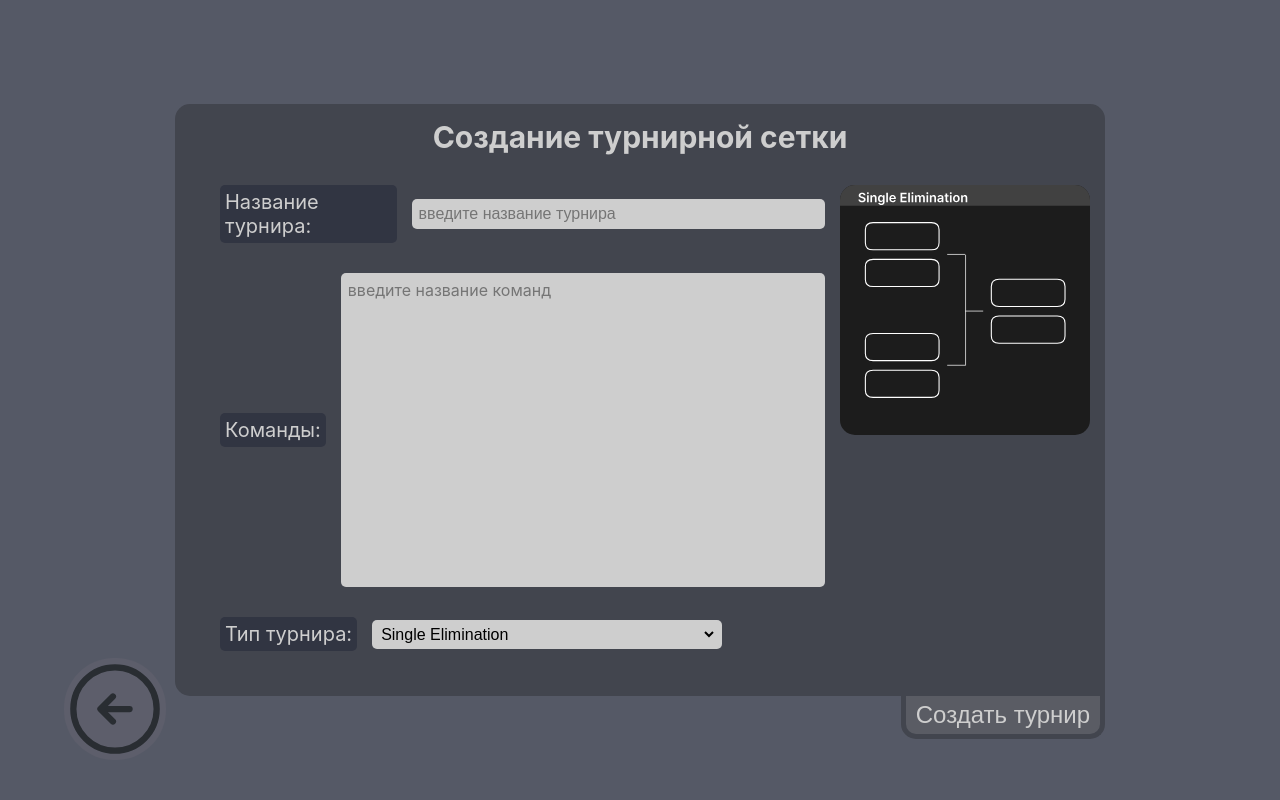
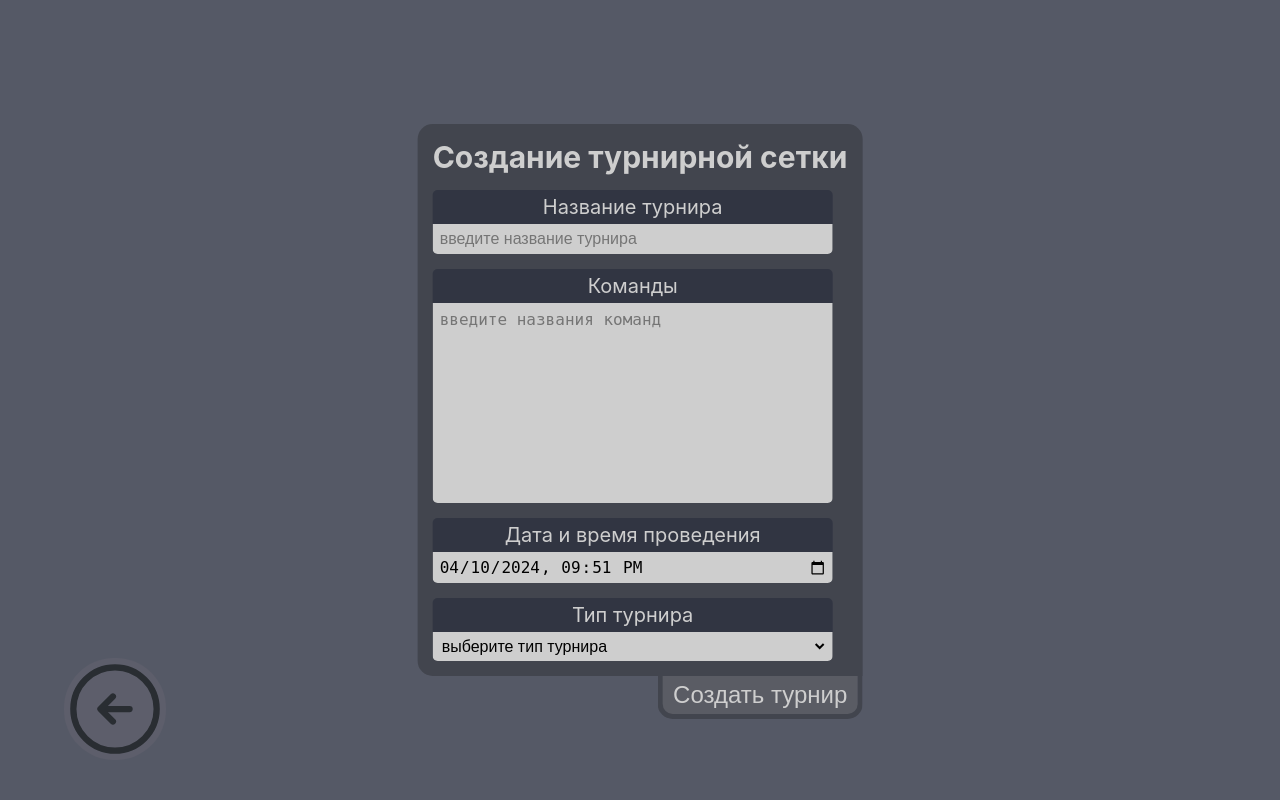
Before and after one commit to Pirantel23/TournamentGenerator, a Django app: template templates/tournament/create_tournament.html in a window 1280 px wide. Run offline with Django 4.2, Linux system fonts and the light colour scheme; the template is opened without the code that fills it, so the values that code supplies are empty.

Commit message:
changed create-tournament

```diff
--- a/static/script.js
+++ b/static/script.js
@@ -73,19 +73,51 @@ function changeImage() {
     const tournamentType = document.querySelector('.tournament-type').value;
     const imageContainer = document.getElementById('image-container');
 
-    // Очищаем контейнер картинки перед добавлением новой
+    if (!tournamentType) {
+        return;
+    }
     imageContainer.innerHTML = '';
 
-    // Создаем новый элемент изображения и добавляем его в контейнер
     const image = document.createElement('img');
     if (tournamentType === 'single') {
-        image.src = '/static/single-elimination.svg'; // Путь к изображению для Single Elimination
+        image.src = '/static/single-elimination.svg';
     } else if (tournamentType === 'double') {
-        image.src = '/static/double-elimination.svg'; // Путь к изображению для Double Elimination
+        image.src = '/static/double-elimination.svg';
     }
     imageContainer.appendChild(image);
 }
+
 changeImage();
+
+function getMinDateTime() {
+    const now = new Date();
+    const year = now.getFullYear();
+    const month = String(now.getMonth() + 1).padStart(2, '0');
+    const day = String(now.getDate()).padStart(2, '0');
+    const hours = String(now.getHours()).padStart(2, '0');
+    const minutes = String(now.getMinutes() + 1).padStart(2, '0');
+    return `${year}-${month}-${day}T${hours}:${minutes}`;
+}
+
+document.addEventListener("DOMContentLoaded", function() {
+    const minDateTime = getMinDateTime();
+    document.querySelector('.tournament_datetime').value = minDateTime;
+    document.querySelector('.tournament_datetime').min = minDateTime;
+});
+
+// Функция, которая будет вызываться при отправке формы
+function handleSubmit(event) {
+    const teamNames = document.getElementById('teamNames').value.trim();
+    const lines = teamNames.split('\n').filter(function(line) {
+        return line.trim() !== '';
+    });
+
+    if (lines.length < 2) {
+        alert('Введите минимум две строки для названий команд.');
+        event.preventDefault();
+    }
+}
+document.querySelector('form').addEventListener('submit', handleSubmit);
 
 
 // Говно код
--- a/static/styles.css
+++ b/static/styles.css
@@ -2,7 +2,7 @@
     background-image: url('background.svg');
     background-size: cover;
     background-repeat: no-repeat;
-    background-attachment: fixed; /* Зафиксируем фон */
+    background-attachment: fixed;
     font-family: 'Inter', sans-serif;
     margin: 0;
     padding: 0;
@@ -54,7 +54,7 @@
 .login-button {
     margin-right: 30px;
     padding: 5px 45px;
-    font-size: 36px;
+    font-size: 32px;
     background-color: #979797;
     color: #ffffff;
     border-radius: 5px;
@@ -98,7 +98,7 @@
     margin: 5px;
     overflow: hidden;
     text-overflow: ellipsis;
-    font-size: 36px;
+    font-size: 32px;
     white-space: nowrap;
     text-align: center
 }
@@ -116,7 +116,7 @@
     position: absolute;
     top: 100%;
     padding: 0 45px;
-    font-size: 36px;
+    font-size: 32px;
     background-color: #a93c3c;
     color: #ffffff;
     border: 5px solid #555966;
@@ -136,7 +136,7 @@
 .sidebar {
     position: relative;
     width: 75px;
-    height: 100vh;
+    height: calc(100vh - 120px);
     background-color: #313542;
     float: left;
     transition: width 0.3s;
@@ -147,13 +147,13 @@
     transition: transform 0.3s;
     transform: scale(50%);
     user-select: none;
-    margin: 20px; /* Добавляем отступ между элементами */
+    margin: 200px;
 
 }
 
 .sidebar:hover .chat-icon,
 .sidebar:hover .tournament-logo {
-    transform: scale(120%);
+    transform: scale(150%);
 }
 
 .sidebar-content {
@@ -221,7 +221,7 @@ ul {
     display: flex;
     align-items: center;
     justify-content: center;
-    font-size: 24px;
+    font-size: 32px;
     color: white;
     height: 40px;
     text-align: center;
@@ -256,7 +256,7 @@ ul {
     align-items: center;
     justify-content: center;
     text-decoration: none;
-    font-size: 24px;
+    font-size: 32px;
     color: white;
     height: 100%;
     padding: 0 10px;
@@ -303,7 +303,7 @@ ul {
     background: #5a5c64;
     margin-top: 10px;
     position: relative;
-    left: calc(50% - 50px);
+    left: calc(50% - 50px); /* переделать, так как при отсутствии соревнований криво сдвигается */
 }
 
 .create-button:hover{
@@ -318,12 +318,12 @@ ul {
     color: #cecece;
 }
 
-.create-tournament-container{
+
+.create-tournament-container {
     position: absolute;
     top: 50%;
     left: 50%;
     transform: translate(-50%, -50%);
-    width: 900px;
     background: #42454E;
     border-radius: 15px 15px 0 15px;
     padding: 15px;
@@ -331,7 +331,7 @@ ul {
     flex-direction: column;
 }
 
-.create-tournament-container h2{
+.create-tournament-container h2 {
     position: relative;
     display: flex;
     justify-content: center;
@@ -339,52 +339,43 @@ ul {
     margin: 0;
 }
 
-.create-tournament-field{
+.create-tournament-container form {
     display: flex;
-    margin: 30px;
-    align-items: center;
+    flex-wrap: wrap;
+    flex-direction: column;
+    align-content: space-between;
+    max-height: 1000px;
 }
 
-.create-tournament-field label{
-    background: #313542;
-    border-radius: 5px;
-    padding: 5px;
-    margin-right: 15px;
-    max-width: 30%;
+.create-tournament-field {
+    display: flex;
+    margin-top: 15px;
+    flex-direction: column;
 }
 
-.create-tournament-field .tournament-name {
-    align-items: center;
+.create-tournament-field label {
+    background: #313542;
+    border-radius: 5px 5px 0 0;
+    padding: 5px;
+    text-align: center;
+    white-space: nowrap;
+}
+
+.create-tournament-field input,
+.create-tournament-field textarea,
+.create-tournament-field select {
+    width: 400px;
     font-size: 80%;
     border: 5px solid transparent;
-    border-radius: 5px;
+    border-radius: 0 0 5px 5px;
     background: #cecece;
-    width: 50ch;
-
+    box-sizing: border-box;
 }
 
-
-.create-tournament-field .tournament-teams {
-    font-family: 'Inter', sans-serif;
-    width: 100%;
-    height: 300px;
-    font-size: 80%;
-    border: 5px solid transparent;
-    border-radius: 5px;
-    background: #cecece;
+.create-tournament-field textarea {
+    height: 200px; /* >_< */
     resize: none;
     white-space: nowrap;
-
-}
-
-.create-tournament-field select {
-    width: 350px;
-    align-items: center;
-    font-size: 80%;
-    border: 5px solid transparent;
-    border-radius: 5px;
-    background: #cecece;
-
 }
 
 .create-tournament-button {
@@ -406,30 +397,20 @@ ul {
     color: black;
 }
 
-
-.addTeam-button{
-    padding: 5px 10px;
-    margin-left: 10px;
-    background-color: #5A5C64;
-    color: #cecece;
-    border-radius: 5px;
-    border: 1px solid black;
-    text-decoration: none;
-    font-size: 24px;
+.image-container {
+    display: flex;
+    text-align: center;
+    justify-content: center;
 }
 
-.addTeam-button:hover {
-    background-color: #FFFFFF;
-    color: black;
-}
-
-
 .image-container img {
-    margin: 30px 0 0 15px;
-    width: 250px;
-    height: 250px;
-    float: right;
-    border-radius: 15px;
+    display: flex;
+    width: 400px;
+    height: 400px;
+    border-radius: 5px;
+    text-align: center;
+    justify-content: center;
+    margin-top: 15px;
 }
 
 .return-button {
--- a/templates/tournament/create_tournament.html
+++ b/templates/tournament/create_tournament.html
@@ -12,25 +12,32 @@
         <h2>Создание турнирной сетки</h2>
         <form action="/tournament/create/" method="post">
             {% csrf_token %}
-            <div id="image-container" class="image-container"></div>
 
             <div class="create-tournament-field">
-                <label>Название турнира:</label>
+                <label>Название турнира</label>
                 <input placeholder="введите название турнира" name="tournament_name" class="tournament-name" maxlength="50" autocomplete=off required>
             </div>
 
             <div class="create-tournament-field">
-                <label>Команды:</label>
-                <textarea id="teamNames" placeholder="введите название команд" name="teams" class="tournament-teams"  autocomplete=off required></textarea>
+                <label>Команды</label>
+                <textarea id="teamNames" placeholder="введите названия команд" name="teams" class="tournament-teams"  autocomplete=off required></textarea>
             </div>
 
             <div class="create-tournament-field">
-                <label>Тип турнира:</label>
-                <select name="tournament_type" class="tournament-type" onchange="changeImage()">
+                <label>Дата и время проведения</label>
+                <input type="datetime-local" name="tournament_datetime" class="tournament_datetime" max="9999-12-31T23:59" required>
+            </div>
+
+            <div class="create-tournament-field">
+                <label>Тип турнира</label>
+                <select name="tournament_type" class="tournament-type" onchange="changeImage()" required>
+                    <option value="" disabled selected hidden>выберите тип турнира</option>
                     <option value="single">Single Elimination</option>
                     <option value="double">Double Elimination</option>
                 </select>
             </div>
+
+            <div id="image-container" class="image-container"></div>
 
             <button type="submit" class="create-tournament-button">Создать турнир</button>
         </form>
```
Also changed, not shown: static/double-elimination.png (deleted), static/double-elimination.svg, static/single-elimination.png (deleted), static/single-elimination.svg.
